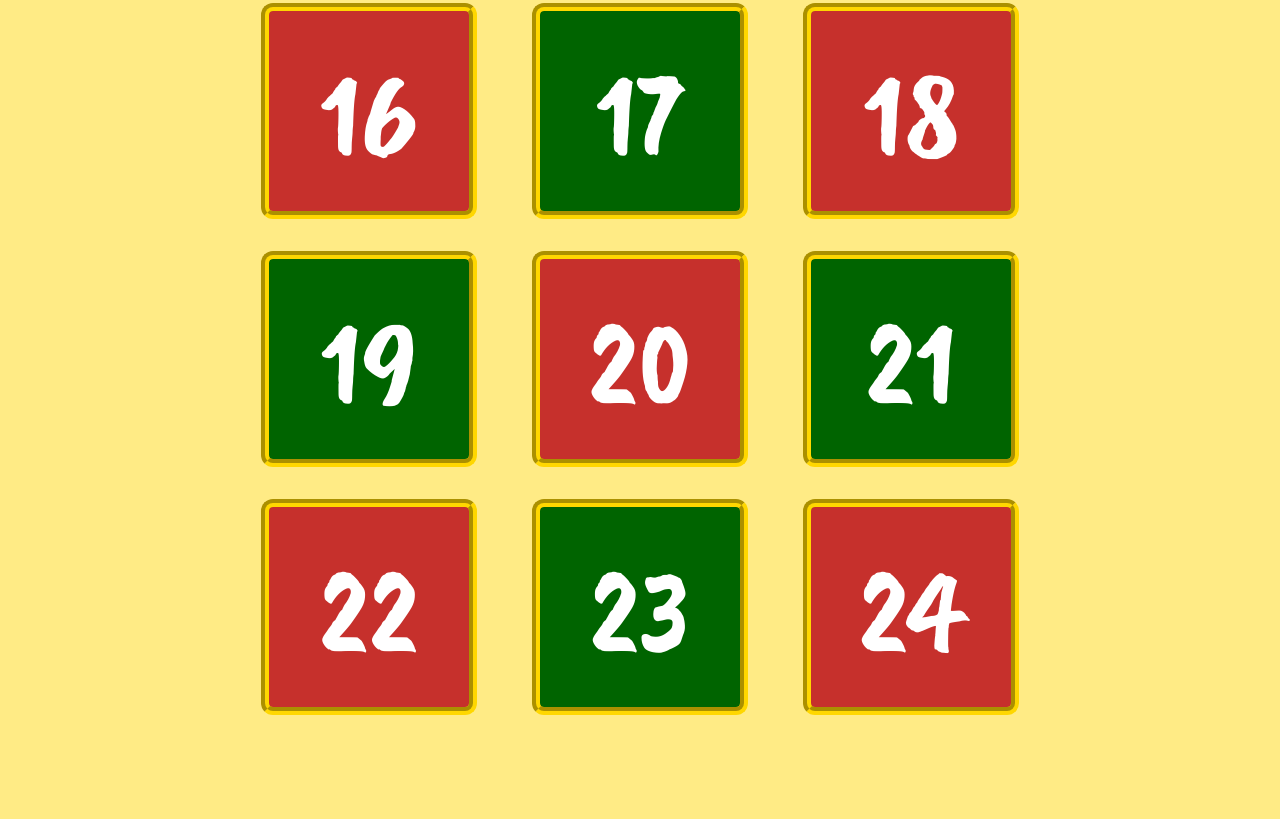
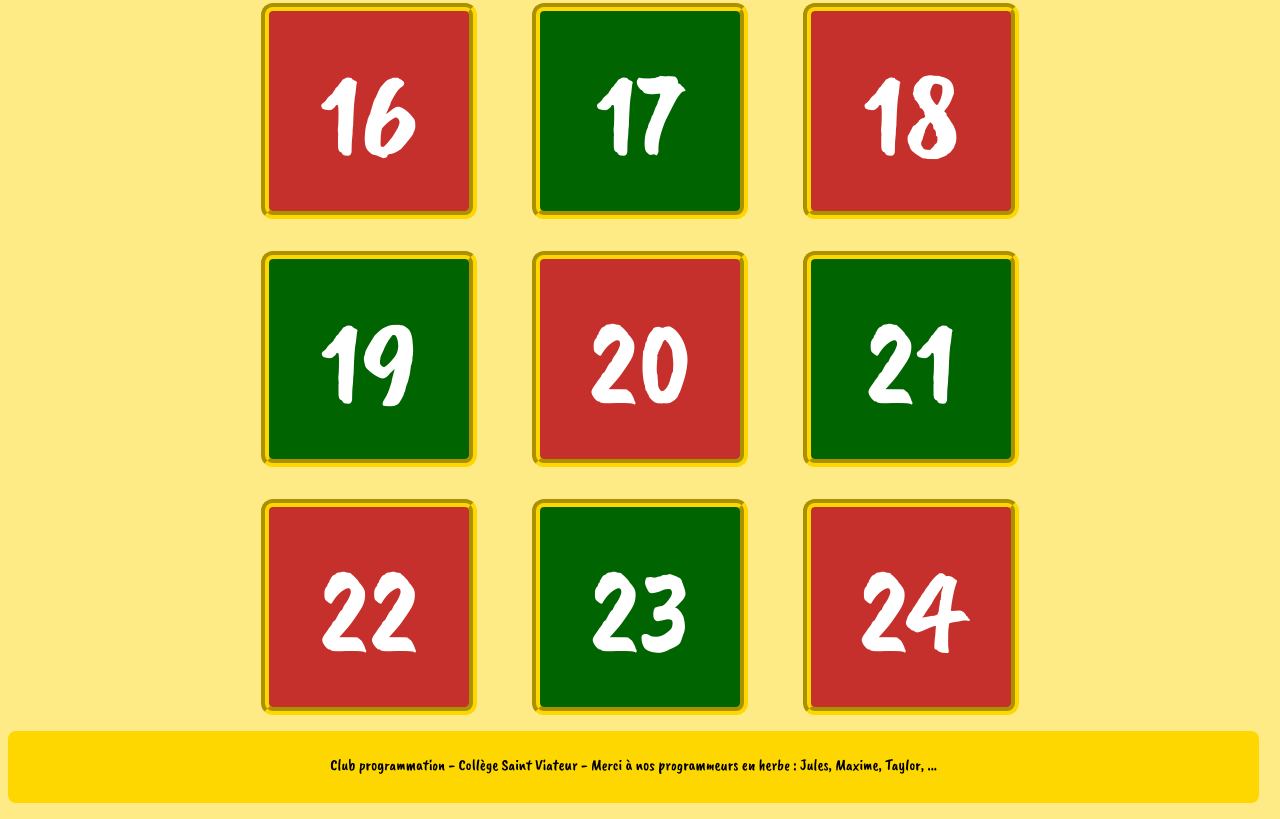
Before and after one commit to Ellundril/advent-calendar-club, a plain HTML site: page index.html in a window 1280 px wide. Shown: the part 1455-2274 px from the top of the page. Before the commit the page ends 2178 px from the top, so only its background shows below. Drawn offline with nearby package versions, Linux system fonts and the light colour scheme.

Commit message:
version3

```diff
--- a/index.html
+++ b/index.html
@@ -121,6 +121,10 @@
 
 
    </section>
+   <footer class="bas-de-page">
+    <p>Club programmation - Collège Saint Viateur -
+    Merci à nos programmeurs en herbe : Jules, Maxime, Taylor, ...</p>
+   </footer>
 </body>
 <script src="script.js"></script>
 </html>
--- a/script.js
+++ b/script.js
@@ -43,6 +43,7 @@ function ouverture(caseClique,url){
         caseClique.classList.toggle('open');
     }else{
         console.log("wait for it ! You're too curious")
+        //organiser l'apparition d'une fenêtre avec le message you're too curious !
     }
 }
 
--- a/style.css
+++ b/style.css
@@ -70,3 +70,17 @@
     justify-content: center;
     align-content: center;
 }
+.bas-de-page p{
+    display: flex;
+    width: 99%;
+    height: 3rem;
+    background-color: gold;
+    border-radius: 8px;
+    justify-content: space-around;
+    align-self: center;
+    text-align:inherit;
+    padding-top: 1.5rem;
+
+
+    font-family: Caveat brush;
+}
```
